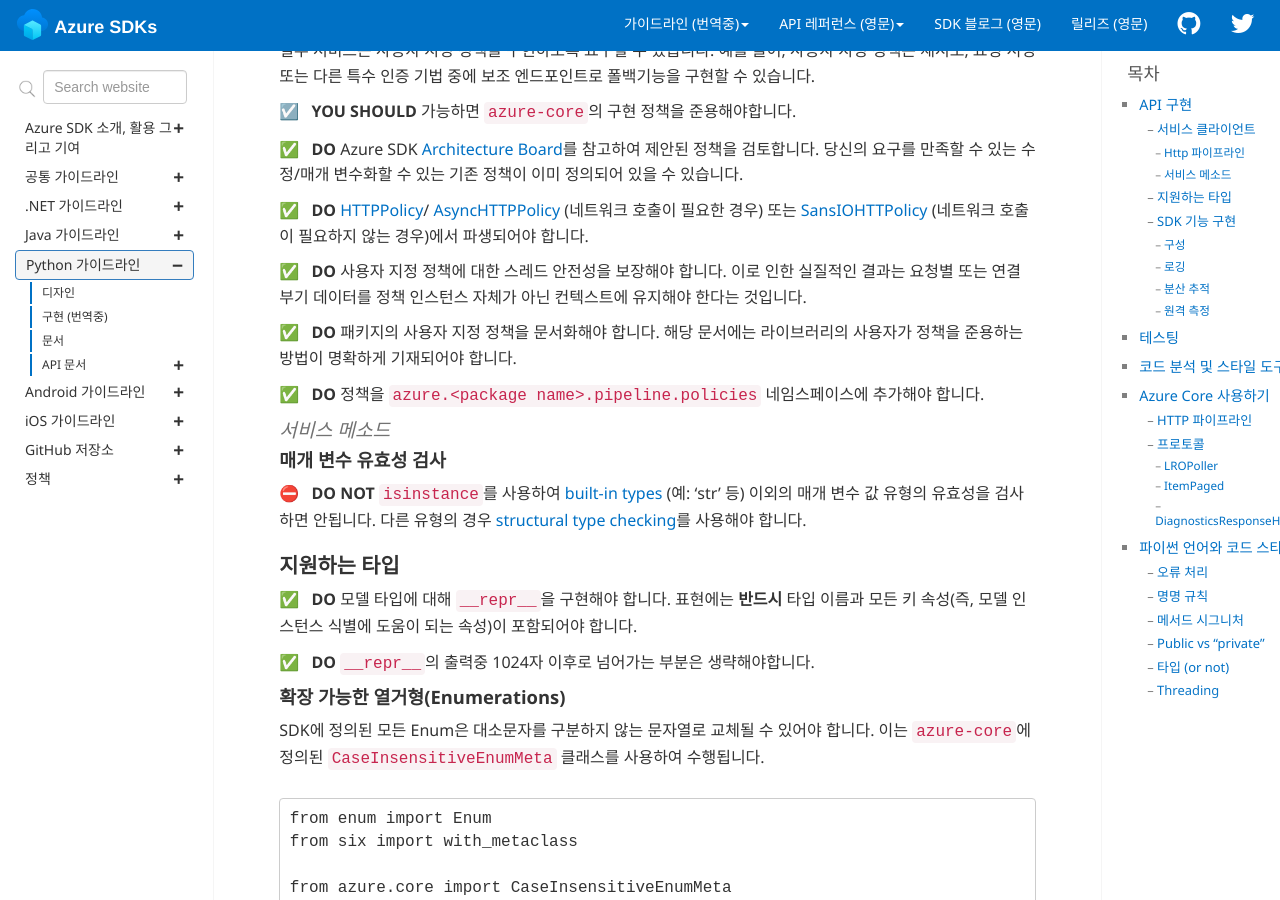
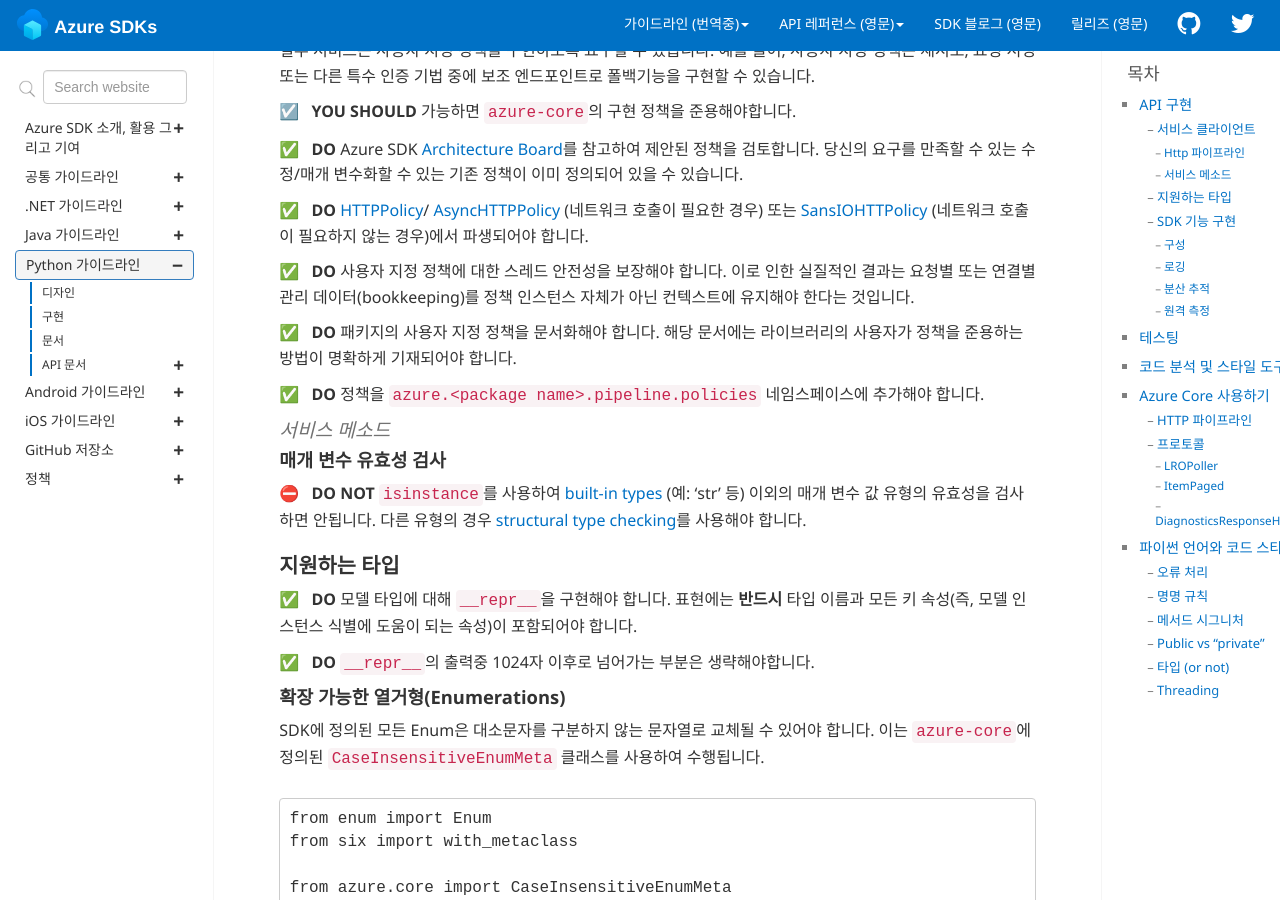
Before and after one commit to Azure/azure-sdk-korean, a Jekyll site: the page built from docs/python/implementation.md, in a window 1280 px wide and 900 px high, scrolled down 1838 px. Built offline with Jekyll 4.4.1, drawn with Linux system fonts in a browser that asks for light colours; comment, search, counter and statistics services are not loaded.

Commit message:
docs: translate update, edit sidebar via complete translating

```diff
--- a/_data/sidebars/general_sidebar.yml
+++ b/_data/sidebars/general_sidebar.yml
@@ -95,7 +95,7 @@ entries:
     folderitems:
       - title: 디자인
         url: /python_design.html
-      - title: 구현 (번역중)
+      - title: 구현
         url: /python_implementation.html
       - title: 문서
         url: /python_documentation.html
--- a/docs/python/implementation.md
+++ b/docs/python/implementation.md
@@ -84,7 +84,7 @@ class ExampleClient(object):
 
 {% include requirement/MUST id="python-custom-policy-base-class" %} [HTTPPolicy](https://azuresdkdocs.blob.core.windows.net/$web/python/azure-core/1.9.0/azure.core.pipeline.policies.html#azure.core.pipeline.policies.HTTPPolicy)/ [AsyncHTTPPolicy](https://azuresdkdocs.blob.core.windows.net/$web/python/azure-core/1.9.0/azure.core.pipeline.policies.html#azure.core.pipeline.policies.AsyncHTTPPolicy) (네트워크 호출이 필요한 경우) 또는 [SansIOHTTPolicy](https://azuresdkdocs.blob.core.windows.net/$web/python/azure-core/1.9.0/azure.core.pipeline.policies.html#azure.core.pipeline.policies.SansIOHTTPPolicy) (네트워크 호출이 필요하지 않는 경우)에서 파생되어야 합니다.
 
-{% include requirement/MUST id="python-custom-policy-thread-safe" %} 사용자 지정 정책에 대한 스레드 안전성을 보장해야 합니다. 이로 인한 실질적인 결과는 요청별 또는 연결 부기 데이터를 정책 인스턴스 자체가 아닌 컨텍스트에 유지해야 한다는 것입니다.
+{% include requirement/MUST id="python-custom-policy-thread-safe" %} 사용자 지정 정책에 대한 스레드 안전성을 보장해야 합니다. 이로 인한 실질적인 결과는 요청별 또는 연결별 관리 데이터(bookkeeping)를 정책 인스턴스 자체가 아닌 컨텍스트에 유지해야 한다는 것입니다.
 
 {% include requirement/MUST id="python-pipeline-document-policies" %} 패키지의 사용자 지정 정책을 문서화해야 합니다. 해당 문서에는 라이브러리의 사용자가 정책을 준용하는 방법이 명확하게 기재되어야 합니다.
 
```
